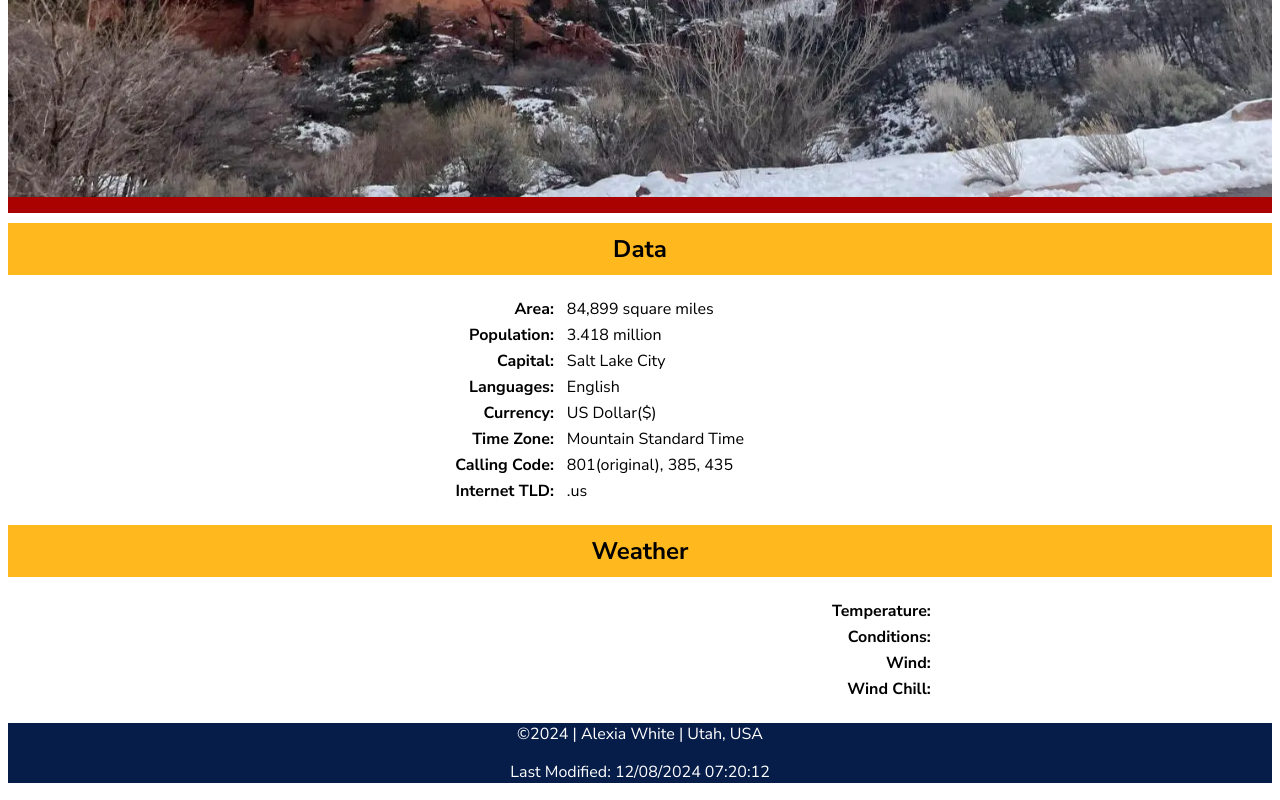
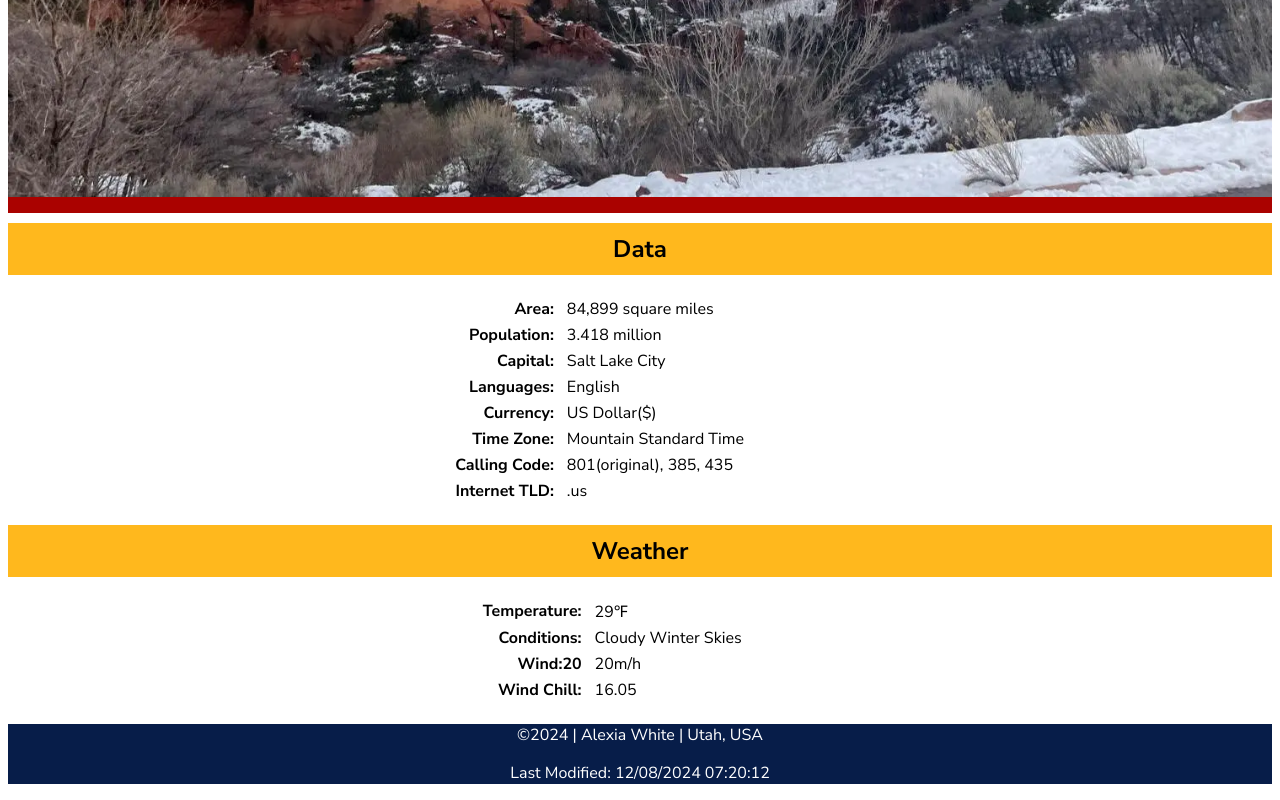
Before and after one commit to alynwhite/wdd131, a plain HTML site: page place.html in a window 1280 px wide. Shown: the part 521-1321 px from the top of the page. Drawn offline with Linux system fonts and the light colour scheme; a web font is replaced by a local one.

Commit message:
fixed all of javascript

```diff
--- a/place.html
+++ b/place.html
@@ -69,19 +69,19 @@
             <table>
                 <tr>
                     <td><label>Temperature:</label></td>
-                    <td></td>
+                    <td>29℉</td>
                 </tr>
                 <tr>
                     <td><label>Conditions:</label></td>
-                    <td></td>
+                    <td>Cloudy Winter Skies</td>
                 </tr>
                 <tr>
-                    <td><label>Wind:</label></td>
-                    <td></td>
+                    <td><label>Wind:</label>20</td>
+                    <td>20m/h</td>
                 </tr>
                 <tr>
                     <td><label>Wind Chill:</label></td>
-                    <td></td>
+                    <td id="windchill"></td>
                 </tr>
 
             </table>
@@ -89,7 +89,7 @@
     </main>
     <footer>
         <p>©<span id="currentyear"></span></p>
-        <p id="lastModified"></p>
+        <p id="lastModified">N/A</p>
     </footer>
 </body>
 </html>
--- a/scripts/place.js
+++ b/scripts/place.js
@@ -5,5 +5,21 @@ const today = new Date();
 currentyear.innerHTML = `<span>${today.getFullYear()}  | Alexia White | Utah, USA</span>  `;
 lastModified.innerHTML = `Last Modified: ${document.lastModified}`;
 
-const wind = 20;
-const temperature = 29;
+const windchill = document.querySelector('#windchill');
+
+function windChillFactor(){
+    let wind = 20;
+    let temperature = 29;
+    if((wind > 3) && (temperature <=50)){
+        calculateWindChill(wind, temperature);
+    }
+    else{
+     windchill.innerHTML = `N/A`;
+    }
+}
+function calculateWindChill(wind, temperature){
+    const windChillCalc = 35.74 + (0.6215 * temperature) - (35.75 * Math.pow(wind, 0.16)) + (0.4275 * temperature * Math.pow(wind, 0.16));
+
+    windchill.innerHTML = windChillCalc.toFixed(2);
+}
+windChillFactor();
```
